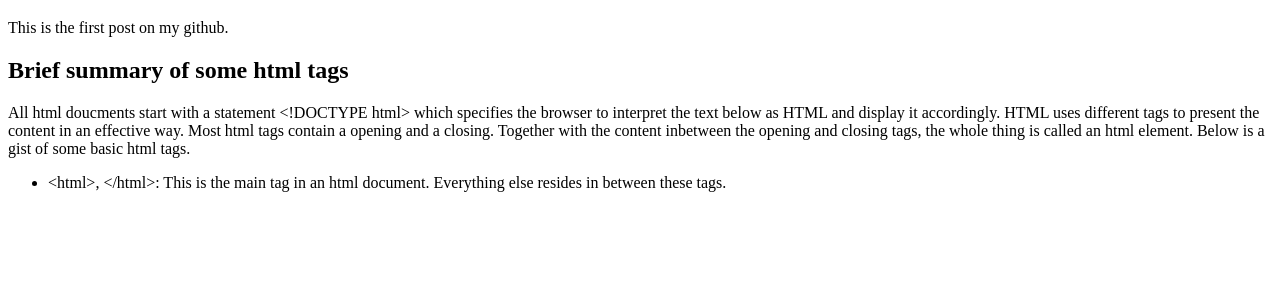
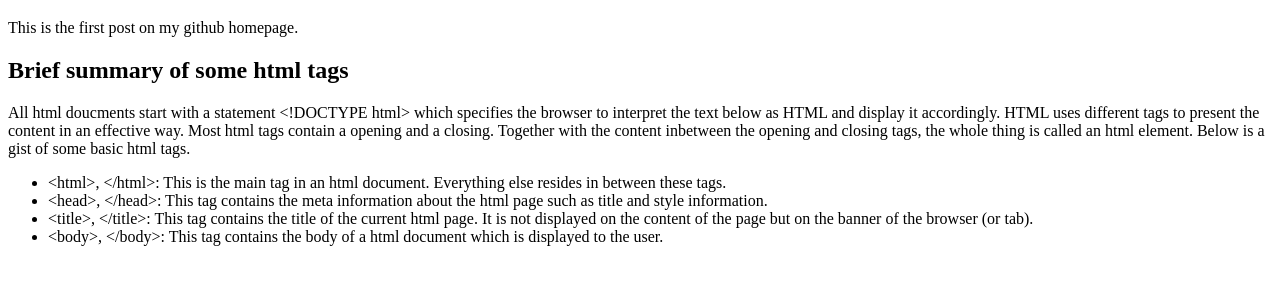
Before and after one commit to sreeyella/sreeharshayella.github.io, a plain HTML site: page index.html in a window 1280 px wide. Shown: the part 61-346 px from the top of the page. Drawn offline with Linux system fonts and the light colour scheme.

Commit message:
Add information about <head>, <title> & <body> tags

```diff
--- a/index.html
+++ b/index.html
@@ -2,13 +2,16 @@
 <html>
   <body>
     <h1>Hello World !</h1>
-      <p>This is the first post on my github.</p>
+      <p>This is the first post on my github homepage.</p>
       <article>
         <h2> Brief summary of some html tags</h2>
 	<p>All html doucments start with a statement &lt!DOCTYPE html&gt which specifies the browser to interpret the text below as HTML and display it accordingly. </ br>
 	    HTML uses different tags to present the content in an effective way. Most html tags contain a opening and a closing. Together with the content inbetween the opening and closing tags, the whole thing is called an html element. Below is a gist of some basic html tags.</p>
         <ul>
-          <li> &lthtml&gt, &lt/html&gt: This is the main tag in an html document. Everything else resides in between these tags.
+	  <li> &lthtml&gt, &lt/html&gt: This is the main tag in an html document. Everything else resides in between these tags. </li>
+	  <li> &lthead&gt, &lt/head&gt: This tag contains the meta information about the html page such as title and style information. </li>
+	  <li> &lttitle&gt, &lt/title&gt: This tag contains the title of the current html page. It is not displayed on the content of the page but on the banner of the browser (or tab).
+	  <li> &ltbody&gt, &lt/body&gt: This tag contains the body of a html document which is displayed to the user. </li>
         </ul>
       </article>
   </body>
```
